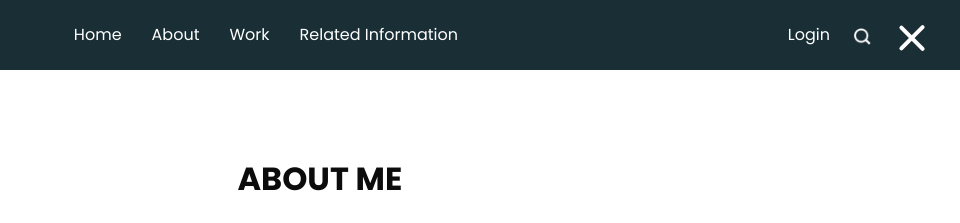
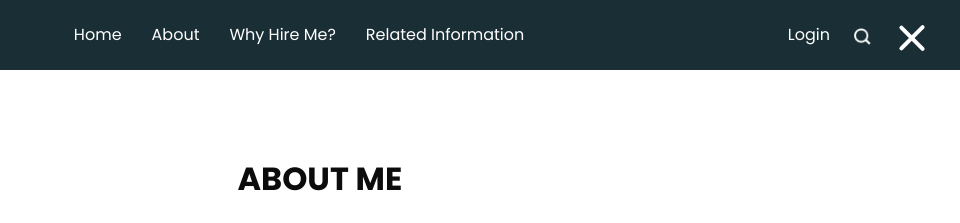
Before and after one commit to hemi84/Himanshu-Bhardwaj, a plain HTML site: page about.html in a window 1280 px wide. Both pictures are taken after a click on the element 1232 px from the left and 35 px from the top of the page. Shown: the top 223 px of the page, 320-1280 px from the left. Drawn offline with nearby package versions, Linux system fonts and the light colour scheme; files that its build step writes are made by us from their sources.

Commit message:
Update about.html

```diff
--- a/about.html
+++ b/about.html
@@ -49,7 +49,7 @@
                 <a class="nav-link" href="about.html"> About</a>
               </li>
               <li class="nav-item">
-                <a class="nav-link" href="work.html">Work </a>
+                <a class="nav-link" href="work.html">Why Hire Me? </a>
               </li>
               <li class="nav-item">
                 <a class="nav-link" href="category.html"> Related Information </a>
```
